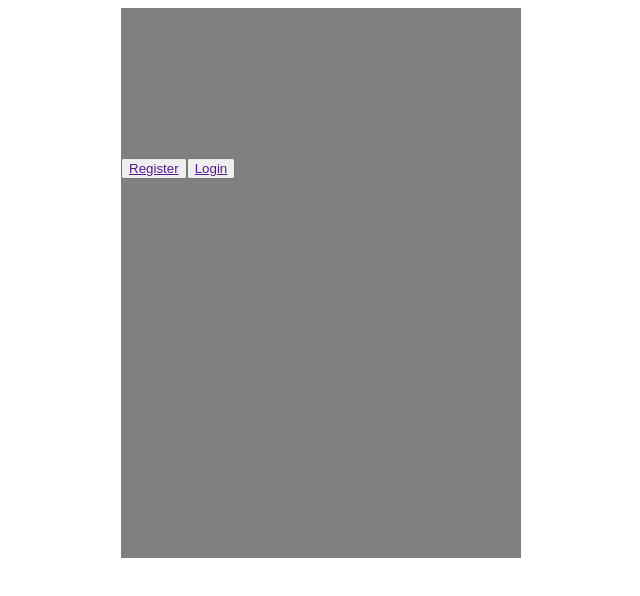
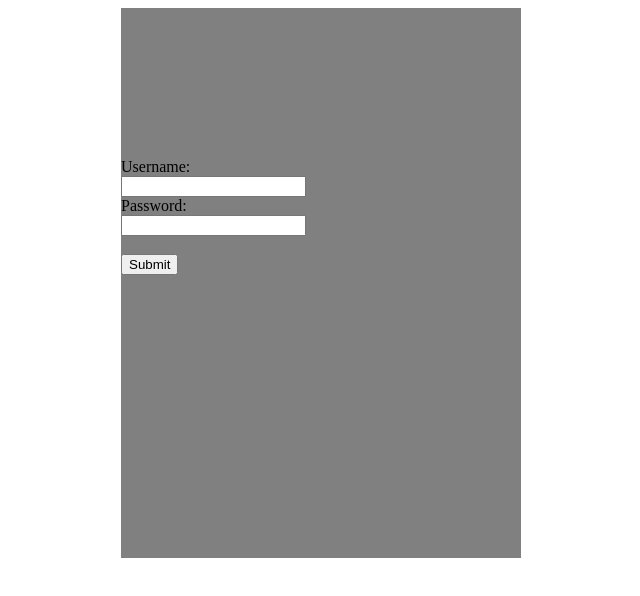
Before and after one commit to Abdifatah206/reactlogin, a React (Create React App) app in the folder logs/: page / in a window 1280 px wide. Shown: the top 596 px of the page, without its empty margins (319-959 px from the left). Built offline with nearby package versions, Linux system fonts and the light colour scheme.

Commit message:
react form created

```diff
--- a/logs/src/index.js
+++ b/logs/src/index.js
@@ -10,8 +10,17 @@ class App extends React.Component {
     render() {
         return (
         <div className="big">
-        <button className="btn"><a href="">Register</a></button>
-        <button className="btn"><a href="">Login</a></button>
+        <form>
+    <label>
+      Username:<br/>
+      <input type="text" name="username" /><br/>
+      Password:<br/>
+      <input type="text" name="username" /><br/><br/>
+
+    </label>
+
+    <input type="submit" value="Submit" />
+  </form>
         </div>
 
 
```
